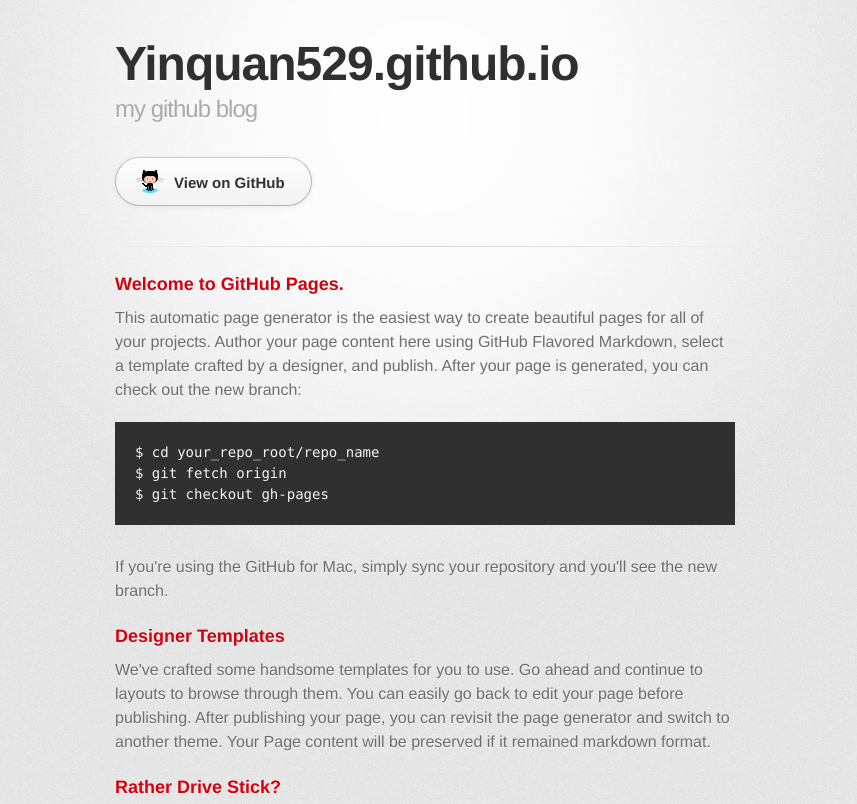
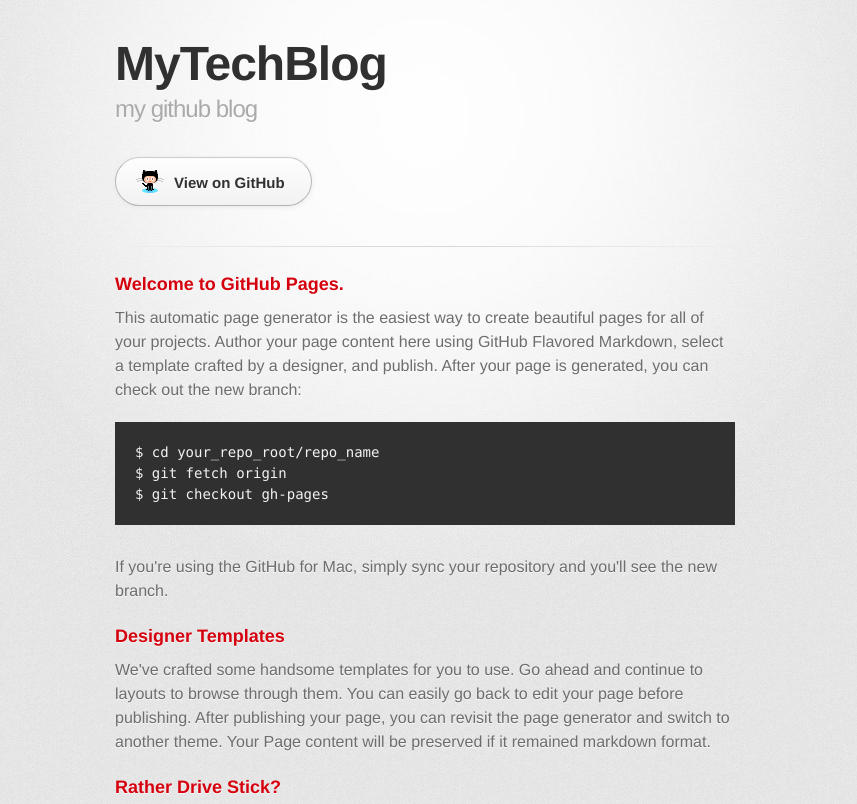
Before and after one commit to yinquan529/yinquan529.github.io, a plain HTML site: page index.html in a window 1280 px wide. Shown: the top 804 px of the page, without its empty margins (215-1072 px from the left). Drawn offline with Linux system fonts and the light colour scheme; a web font is replaced by a local one.

Commit message:
change the blog title

```diff
--- a/index.html
+++ b/index.html
@@ -18,7 +18,7 @@
       <div class="inner">
 
         <header>
-          <h1>Yinquan529.github.io</h1>
+          <h1>MyTechBlog</h1>
           <h2>my github blog</h2>
         </header>
 
```
